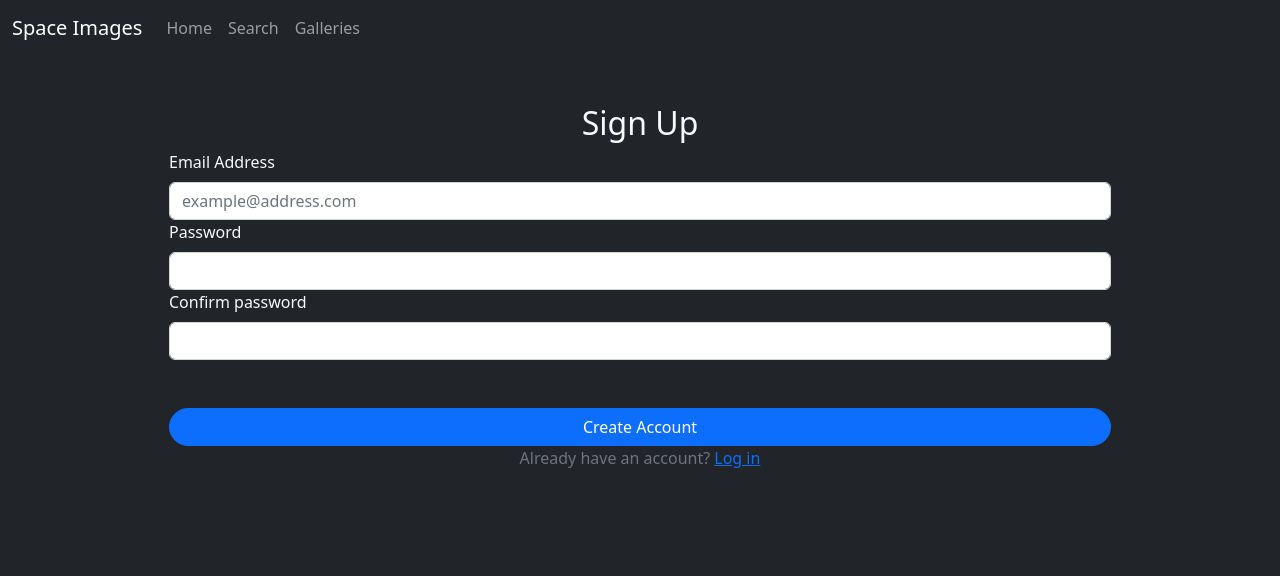
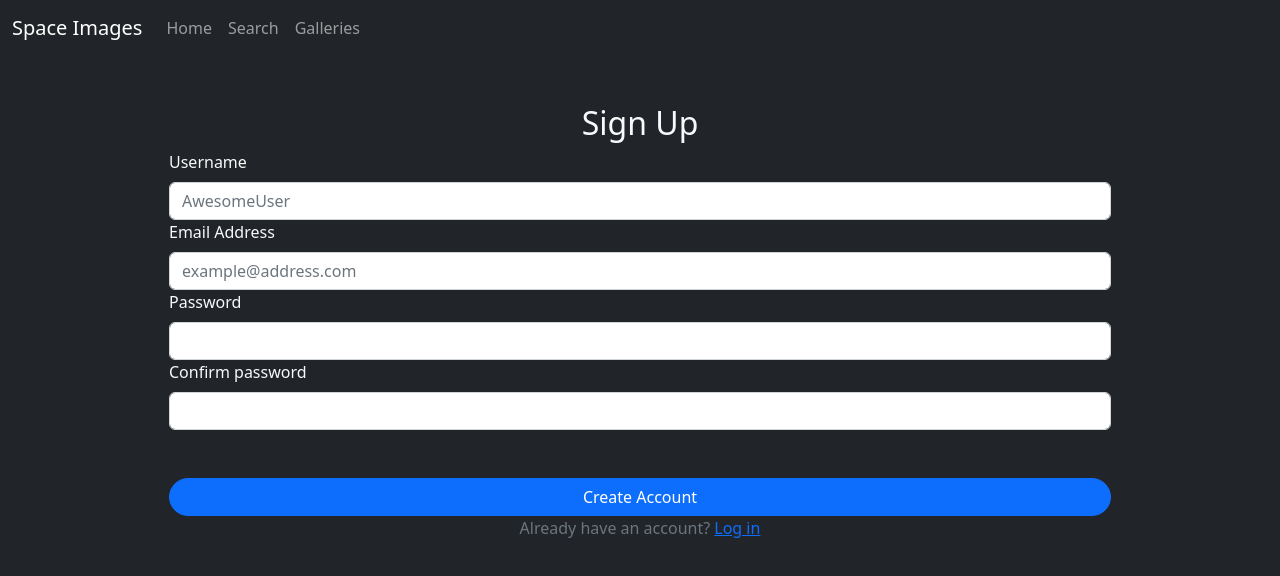
Before and after one commit to seanxbrown/space-image-app, a React (Vite) app: page /space-image-app/signup in a window 1280 px wide. Shown: the top 576 px of the page. Built offline with nearby package versions, Linux system fonts and the light colour scheme; no server answers.

Commit message:
Feat: add user to db when account created

```diff
--- a/src/config/firebaseConfig.tsx
+++ b/src/config/firebaseConfig.tsx
@@ -1,6 +1,6 @@
 import { initializeApp } from "firebase/app";
 import { getAuth, onAuthStateChanged, signInAnonymously, createUserWithEmailAndPassword, signOut, signInWithEmailAndPassword } from "firebase/auth";
-import { getFirestore } from "firebase/firestore";
+import { getFirestore, collection, addDoc } from "firebase/firestore";
 
 
 
@@ -16,6 +16,7 @@ const firebaseConfig = {
 // Initialize Firebase
 const app = initializeApp(firebaseConfig);
 const auth = getAuth(app);
+const db = getFirestore(app)
 
 
-export { app, auth, onAuthStateChanged, signInAnonymously, createUserWithEmailAndPassword, signOut, signInWithEmailAndPassword }
+export { app, auth, onAuthStateChanged, signInAnonymously, createUserWithEmailAndPassword, signOut, signInWithEmailAndPassword, db, collection, addDoc }
--- a/src/pages/Signup/Signup.tsx
+++ b/src/pages/Signup/Signup.tsx
@@ -1,12 +1,15 @@
 import { Container, Form, Button } from "react-bootstrap"
 import { Link } from "react-router-dom"
-import { auth, createUserWithEmailAndPassword } from "../../config/firebaseConfig"
-import { FormEvent, useRef } from "react"
+import { auth, createUserWithEmailAndPassword, db, collection, addDoc } from "../../config/firebaseConfig"
+import { FormEvent, useRef, useContext } from "react"
+import { AuthContext } from "../../contexts/AuthContext"
 
 export const Signup = () => {
     const emailRef = useRef<HTMLInputElement>(null)
     const passwordRef = useRef<HTMLInputElement>(null)
     const passwordConRef = useRef<HTMLInputElement>(null)
+    const usernameRef = useRef<HTMLInputElement>(null)
+    const user = useContext(AuthContext)
 
     async function createUserAccount(e: FormEvent) {
         e.preventDefault()
@@ -17,10 +20,13 @@ export const Signup = () => {
         } else {
             try {
                 await createUserWithEmailAndPassword(auth, emailRef.current!.value, passwordRef.current!.value)
+                await addUserToDB()
                 alert("Account created successfully");
+
                 emailRef.current!.value = "";
                 passwordRef.current!.value = "";
                 passwordConRef.current!.value = "";
+                usernameRef.current!.value = "";
 
             } catch(e){
                 alert(e)
@@ -29,10 +35,26 @@ export const Signup = () => {
         }
 
     }
+
+    async function addUserToDB() {
+        try {
+            await addDoc(collection(db, `users/${name}`), {
+                    name: usernameRef.current!.value,
+                    email: emailRef.current!.value,
+                })
+
+        } catch(e) {
+            alert(e)
+        }
+    }
   return (
     <Container fluid className="py-5 text-light bg-dark" id="signupContainer">
           <h2 className="text-center">Sign Up</h2>
           <Form className="w-75 mx-auto" onSubmit={createUserAccount}>
+            <Form.Group>
+                  <Form.Label>Username</Form.Label>
+                  <Form.Control required type="text" placeholder="AwesomeUser" maxLength="20" id="signupName" ref={usernameRef}></Form.Control>
+              </Form.Group>
               <Form.Group>
                   <Form.Label>Email Address</Form.Label>
                   <Form.Control required type="email" placeholder="example@address.com" id="signupEmail" ref={emailRef}></Form.Control>
@@ -45,7 +67,7 @@ export const Signup = () => {
                   <Form.Label>Confirm password</Form.Label>
                   <Form.Control required type="password" id="signupPasswordConf" ref={passwordConRef}></Form.Control>
               </Form.Group>
-              <Button type="submit" className="w-100 mt-5 rounded-pill">Create Account</Button>
+              <Button disabled={user ? true : false} type="submit" className="w-100 mt-5 rounded-pill">Create Account</Button>
           </Form>
           <p className="text-center text-muted">Already have an account? <Link to="/space-image-app/login">Log in</Link></p>
       </Container>
```
